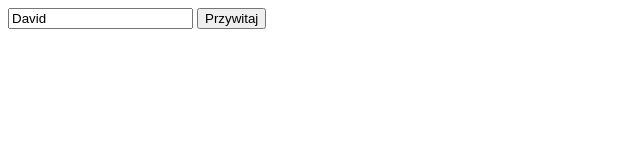
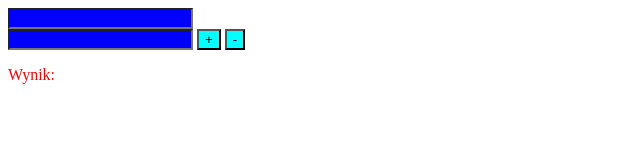
Before and after one commit to dawid-platek/introduction_JS, a plain HTML site: page index.html in a window 1280 px wide. Shown: the whole page, without its empty margins (0-640 px from the left). Drawn offline with Linux system fonts and the light colour scheme.

Commit message:
DOM - many elements

```diff
--- a/app.js
+++ b/app.js
@@ -1,10 +1,8 @@
-const sayHello = name => {
-const p = document.querySelector('p');
-p.innerHTML = `Witaj, ${name}!`};
+const input1 = document.querySelector('#number1');
+const input2 = document.querySelector('#number2');
+const addButton = document.querySelector('#add');
+const subButton = document.querySelector('#sub');
 
-const input = document.querySelector('input');
-const button = document.querySelector('button');
+const inputs = document.querySelectorAll('input');
 
-input.addEventListener('change', function(event) {sayHello(event.target.value)});
-
-button.addEventListener('click', () => {sayHello(input.value)});
+console.log(inputs);
--- a/index.html
+++ b/index.html
@@ -4,12 +4,17 @@
     <meta charset="UTF-8">
     <meta name="viewport" content="width=device-width, initial-scale=1.0">
     <title>Introduction JS</title>
+    <link rel="stylesheet" href="styles.css">
 </head>
 <body>
-<input type="text" value="David">
-<button>Przywitaj</button>
 
-<p></p>
+<input type="text" id="number1" class="super-input">
+<br>
+<input type="text" id="number2" class="super-input">
+<button id="add">+</button>
+<button id="sub">-</button>
+
+<p>Wynik: </p>
 
 <script src="app.js"></script>
 
--- /dev/null
+++ b/styles.css
@@ -0,0 +1,11 @@
+p{
+    color: red;
+}
+
+button{
+    background-color: aqua;
+}
+
+.super-input{
+    background-color: blue;
+}
```
